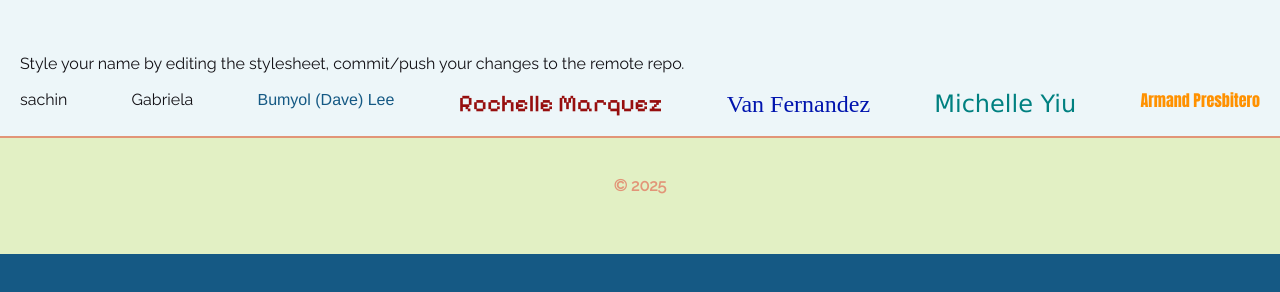
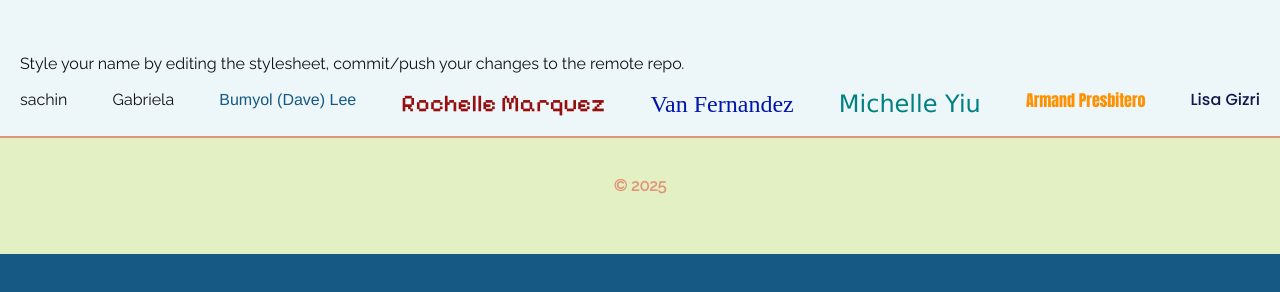
Before and after one commit to mainnnamdi/INM320-assignment-2025, a website: page public/index.html in a window 1280 px wide. Shown: the part 68-360 px from the top of the page. Drawn offline with nearby package versions, Linux system fonts and the light colour scheme; a web font is replaced by a local one.

Commit message:
Git Assignment

```diff
--- a/public/assets/css/style.css
+++ b/public/assets/css/style.css
@@ -39,6 +39,13 @@ body {
     font-weight: 400;
     font-size: 24px;
     color: #0014ae;
+}
+
+#Lis {
+    font-family: "Poppins", serif;
+    font-weight: 500;
+    font-style: normal;
+    color: #11184c;
 }
 
 header {
--- a/public/index.html
+++ b/public/index.html
@@ -17,6 +17,8 @@
     <link href="https://fonts.googleapis.com/css2?family=Niconne&display=swap" rel="stylesheet">
     <link href="https://fonts.googleapis.com/css2?family=Bebas+Neue&family=Bodoni+Moda:opsz@6..96&family=Inter:wght@300;500&family=Playfair+Display:wght@400;900&family=Dela+Gothic+One&family=Tourney:wght@300&family=Rowdies:wght@300&family=Montserrat:wght@100;200;300;400;500;600;700;800;900&family=Raleway:ital,wght@0,100;0,200;0,300;0,400;1,100;1,200;1,300;1,400&family=Protest+Riot&family=EB+Garamond:ital,wght@0,600;1,400;1,500;1,600&family=Caveat:wght@400..700&family=Honk&family=Outfit:wght@100..900&family=Glass+Antiqua&family=Great+Vibes&family=Honk&display=swap" rel="stylesheet">
     <link rel="stylesheet" href="https://use.typekit.net/vld6fnn.css">
+    <link href="https://fonts.googleapis.com/css2?family=Poppins:ital,wght@0,100;0,200;0,300;0,400;0,500;0,600;0,700;0,800;0,900;1,100;1,200;1,300;1,400;1,500;1,600;1,700;1,800;1,900&display=swap" rel="stylesheet">
+
 
     <!-- fontshare cdn -->
     <link href="https://api.fontshare.com/v2/css?f[]=general-sans@500,600,400&f[]=nippo@300,400&display=swap"
@@ -41,6 +43,7 @@
         <h1 id="van">Van Fernandez</h1>
         <h1 id="mic">Michelle Yiu</h1>
         <h1 id="armand">Armand Presbitero</h1>
+        <h1 id="Lis">Lisa Gizri</h1>
     </main>
 
 
```
